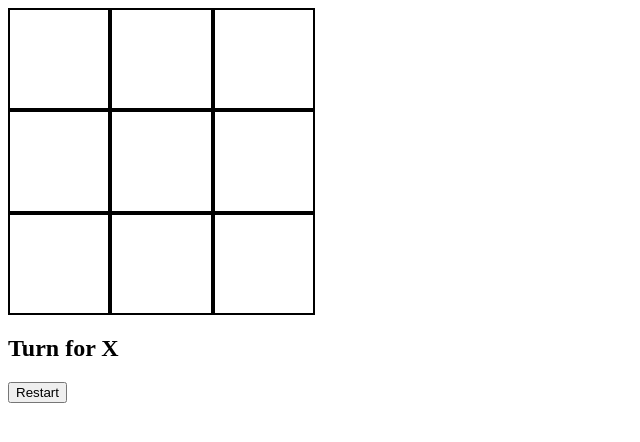
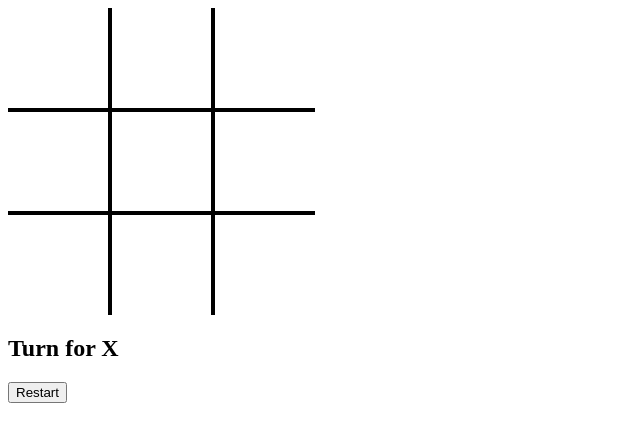
Before and after one commit to pratibha1897/TicTacToe, a plain HTML site: page index.html in a window 1280 px wide. Shown: the whole page, without its empty margins (0-640 px from the left). Drawn offline with Linux system fonts and the light colour scheme.

Commit message:
Update index.css

```diff
--- a/index.css
+++ b/index.css
@@ -16,18 +16,18 @@
     background-color: rgb(174, 209, 209);
 }
 
-.bl{
+div .bl {
     border-left: 0;
 }
 
-.bt{
+div .bt {
     border-top: 0;
 }
 
-.br{
-    border-right:0;
+div .br {
+    border-right: 0;
 }
 
-.bb{
-    border-bottom:0;
+div .bb {
+    border-bottom: 0;
 }
```
